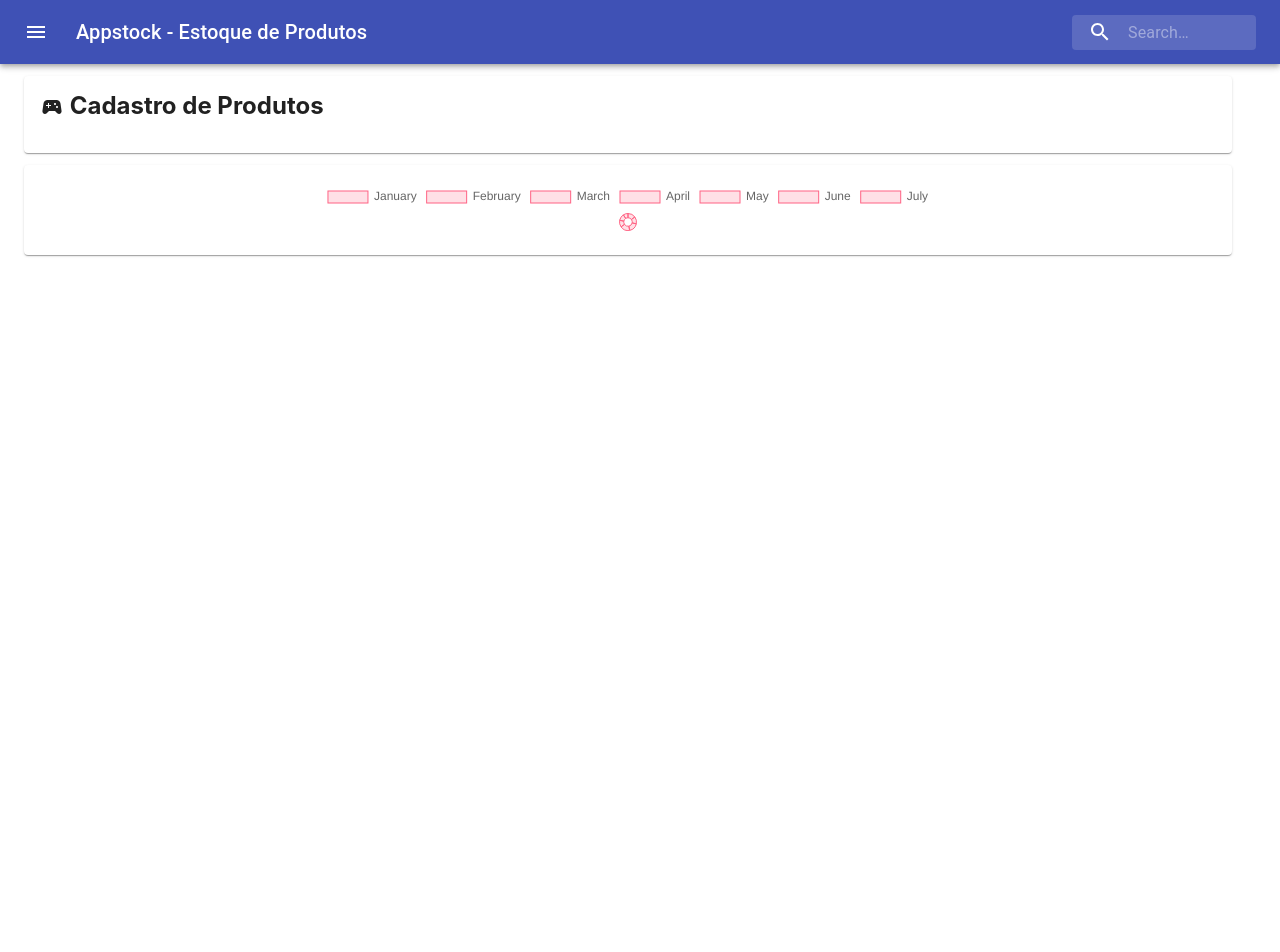
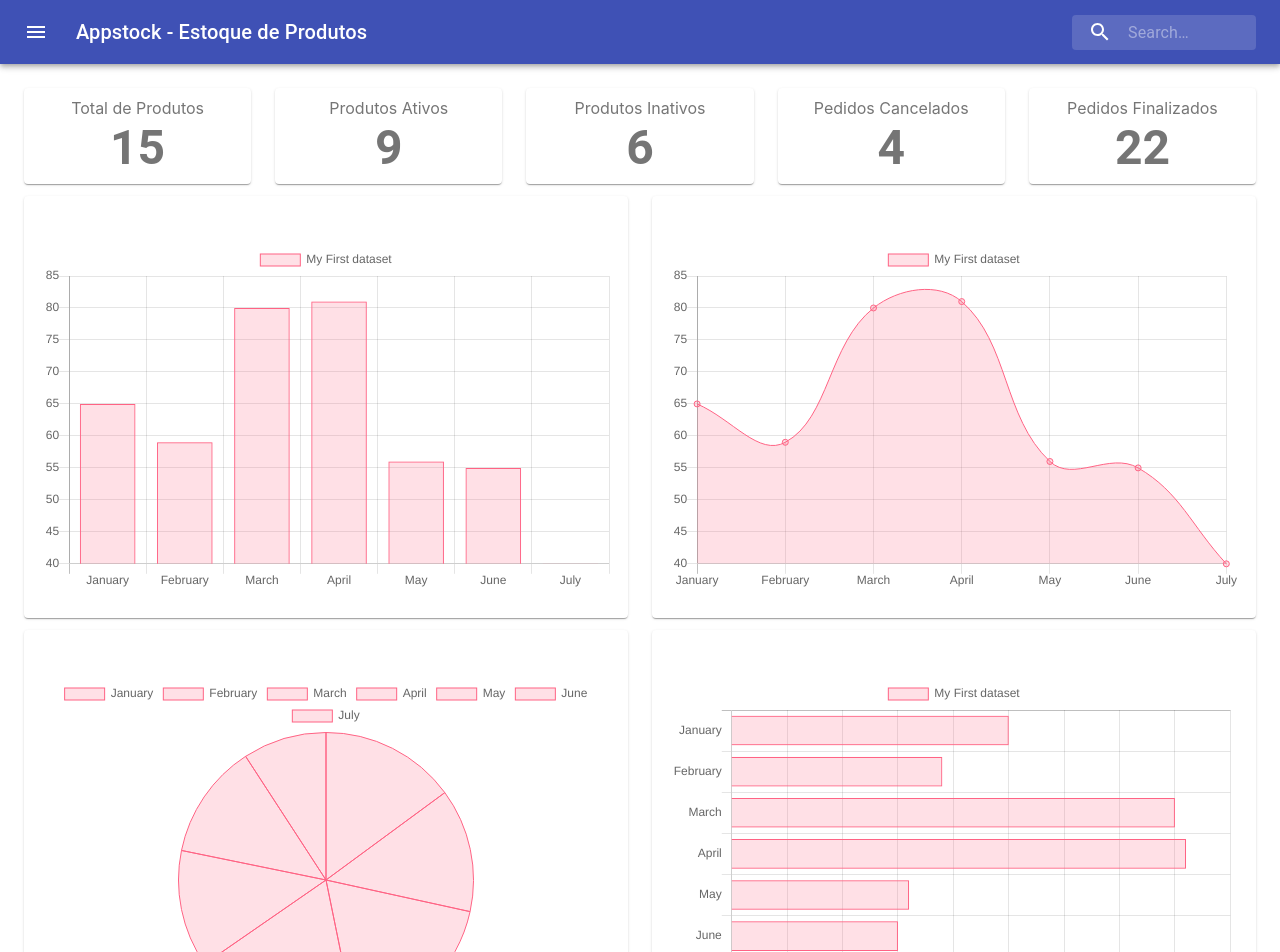
Before and after one commit to vhnegrisoli/estoque-produto-app, a React (Create React App) app: page / in a window 1280 px wide. Shown: the top 952 px of the page. Before the commit the page ends 800 px from the top, so only its background shows below. Built offline with nearby package versions, Linux system fonts and the light colour scheme.

Commit message:
Insere gráficos e KPIs na dashboard

```diff
--- a/package.json
+++ b/package.json
@@ -10,6 +10,7 @@
     "@testing-library/user-event": "^7.1.2",
     "bootstrap": "^4.4.1",
     "chart.js": "^2.9.3",
+    "chartjs": "^0.3.24",
     "react": "^16.12.0",
     "react-bootstrap": "^1.0.0-beta.16",
     "react-chartjs-2": "^2.9.0",
--- a/src/AppBar.js
+++ b/src/AppBar.js
@@ -22,6 +22,7 @@ import SportsEsportsIcon from '@material-ui/icons/SportsEsports';
 const useStyles = makeStyles(theme => ({
   root: {
     flexGrow: 1,
+    marginBottom: theme.spacing(3),
   },
   menuButton: {
     marginRight: theme.spacing(2),
--- a/src/modules/dashboard/Dashboard.js
+++ b/src/modules/dashboard/Dashboard.js
@@ -2,16 +2,21 @@ import React from 'react';
 import { makeStyles } from '@material-ui/core/styles';
 import Card from '@material-ui/core/Card';
 import CardContent from '@material-ui/core/CardContent';
+import CardHeader from '@material-ui/core/CardHeader';
 import Container from '@material-ui/core/Container';
 import Grid from '@material-ui/core/Grid';
-import SportsEsportsIcon from '@material-ui/icons/SportsEsports';
 import Typography from '@material-ui/core/Typography';
-import { Doughnut } from 'react-chartjs-2';
+import { Bar } from 'react-chartjs-2';
+import { Pie } from 'react-chartjs-2';
+import { HorizontalBar } from 'react-chartjs-2';
+import { Line } from 'react-chartjs-2';
+import Paper from '@material-ui/core/Paper';
 
 const useStyles = makeStyles(theme => ({
   root: {
     '& .MuiTextField-root': {
       margin: theme.spacing(1),
+      paddingTop: theme.spacing(2),
       width: '100%',
       height: '100%',
     },
@@ -30,10 +35,6 @@ const useStyles = makeStyles(theme => ({
     textAlign: 'center',
     color: theme.palette.text.secondary,
   },
-    formControl: {
-        margin: theme.spacing(1),
-        minWidth: '100%',
-    },
 }));
 
 const data = {
@@ -46,50 +47,149 @@ const data = {
       borderWidth: 1,
       hoverBackgroundColor: 'rgba(255,99,132,0.4)',
       hoverBorderColor: 'rgba(255,99,132,1)',
-            data: [65, 59, 80, 81, 56, 55, 40]
-        }
-    ]
+      data: [65, 59, 80, 81, 56, 55, 40],
+    },
+  ],
 };
 
 export default function ProdutoForm() {
   const classes = useStyles();
-    const bull = <span className={classes.bullet}>•</span>;
 
   return (
     <div className={classes}>
       <Container fixed>
-                <Grid container item xs={12} spacing={3}>
-                    <Grid item xs={12}>
-
+        <div className={classes.root}>
+          <Grid container spacing={3}>
+            <Grid item xs>
+              <Paper className={classes.paper}>
+                Total de Produtos
+                <Typography variant="h3">
+                  <strong>15</strong>
+                </Typography>
+              </Paper>
+            </Grid>
+            <Grid item xs>
+              <Paper className={classes.paper}>
+                Produtos Ativos
+                <Typography variant="h3">
+                  <strong>9</strong>
+                </Typography>
+              </Paper>
+            </Grid>
+            <Grid item xs>
+              <Paper className={classes.paper}>
+                Produtos Inativos
+                <Typography variant="h3">
+                  <strong>6</strong>
+                </Typography>
+              </Paper>
+            </Grid>
+            <Grid item xs>
+              <Paper className={classes.paper}>
+                Pedidos Cancelados
+                <Typography variant="h3">
+                  <strong>4</strong>
+                </Typography>
+              </Paper>
+            </Grid>
+            <Grid item xs>
+              <Paper className={classes.paper}>
+                Pedidos Finalizados
+                <Typography variant="h3">
+                  <strong>22</strong>
+                </Typography>
+              </Paper>
             </Grid>
           </Grid>
-                <Grid container item xs={12} spacing={3}>
-                    <Grid item xs={12}>
-                        <Card className={classes.card}>
+          <Grid container spacing={3}>
+            <Grid item xs>
+              <Card>
+                <CardHeader>
+                  <Paper className={classes.paper}>
+                    Gráfico de Barra - Total de Pedidos por Mês
+                  </Paper>
+                </CardHeader>
                 <CardContent>
-                                <h4>
-                                    <strong><SportsEsportsIcon />{' '}Cadastro de Produtos</strong>
-                                </h4>
+                  <Grid direction="row" spacing={3} justify="center" alignItems="center">
+                    <Bar
+                      data={data}
+                      width={'100%'}
+                      height={350}
+                      options={{
+                        maintainAspectRatio: false,
+                      }}
+                    />
+                  </Grid>
+                </CardContent>
+              </Card>
+            </Grid>
+            <Grid item xs>
+              <Card>
+                <CardHeader>
+                  <Paper className={classes.paper}>
+                    Gráfico de Linha Dupla - Total de Pedidos Finalizados e Cancelados por Mês
+                  </Paper>
+                </CardHeader>
+                <CardContent>
+                  <Grid direction="row" spacing={3} justify="center" alignItems="center">
+                    <Line
+                      data={data}
+                      width={'100%'}
+                      height={350}
+                      options={{
+                        maintainAspectRatio: false,
+                      }}
+                    />
+                  </Grid>
                 </CardContent>
               </Card>
             </Grid>
           </Grid>
-                <Grid container item xs={12} spacing={3}>
-                    <Grid item xs={12}>
-                        <Card className={classes.card}>
+          <Grid container spacing={3}>
+            <Grid item xs>
+              <Card>
+                <CardHeader>
+                  <Paper className={classes.paper}>
+                    Gráfico de Pizza - Total de Produtos por Categorias
+                  </Paper>
+                </CardHeader>
                 <CardContent>
-                                <Doughnut
+                  <Grid direction="row" spacing={3} justify="center" alignItems="center">
+                    <Pie
                       data={data}
-                                    width={100}
-                                    height={50}
+                      width={'100%'}
+                      height={350}
                       options={{
-                                        maintainAspectRatio: false
+                        maintainAspectRatio: false,
                       }}
                     />
+                  </Grid>
+                </CardContent>
+              </Card>
+            </Grid>
+            <Grid item xs>
+              <Card>
+                <CardHeader>
+                  <Paper className={classes.paper}>
+                    Gráfico de Barra Horizontal - Frequência de Cancelamento e Finalzações Por Mês
+                  </Paper>
+                </CardHeader>
+                <CardContent>
+                  <Grid direction="row" spacing={3} justify="center" alignItems="center">
+                    <HorizontalBar
+                      data={data}
+                      width={'100%'}
+                      height={350}
+                      options={{
+                        maintainAspectRatio: false,
+                      }}
+                    />
+                  </Grid>
                 </CardContent>
               </Card>
             </Grid>
           </Grid>
+        </div>
       </Container>
     </div>
   );
--- a/src/modules/produto/ProdutoForm.js
+++ b/src/modules/produto/ProdutoForm.js
@@ -13,6 +13,7 @@ import MenuItem from '@material-ui/core/MenuItem';
 import FormHelperText from '@material-ui/core/FormHelperText';
 import FormControl from '@material-ui/core/FormControl';
 import Select from '@material-ui/core/Select';
+import Typography from '@material-ui/core/Typography';
 
 const useStyles = makeStyles(theme => ({
   root: {
@@ -44,17 +45,15 @@ export default function ProdutoForm() {
     <div className={classes}>
       <Container fixed>
         <Grid container item xs={12} spacing={3}>
-          <Grid item xs={12}>
-
-          </Grid>
+          <Grid item xs={12}></Grid>
         </Grid>
         <Grid container item xs={12} spacing={3}>
           <Grid item xs={12}>
             <Card className={classes.card}>
               <CardContent>
-                <h4>
-                  <strong><SportsEsportsIcon />{' '}Cadastro de Produtos</strong>
-                </h4>
+                <Typography variant="h6" gutterBottom>
+                  <SportsEsportsIcon /> Cadastro de Produtos
+                </Typography>
               </CardContent>
             </Card>
           </Grid>
@@ -87,8 +86,7 @@ export default function ProdutoForm() {
                       labelId="demo-simple-select-helper-label"
                       id="demo-simple-select-helper"
                     >
-                      <MenuItem value="">
-                      </MenuItem>
+                      <MenuItem value=""></MenuItem>
                       <MenuItem value={1}>Livros</MenuItem>
                       <MenuItem value={2}>Jogos</MenuItem>
                       <MenuItem value={3}>Quadrinhos</MenuItem>
```
Also changed, not shown: 1 other file (tests, documents, lock files or other folders). Lines whose indentation alone changed are shown as unchanged.
